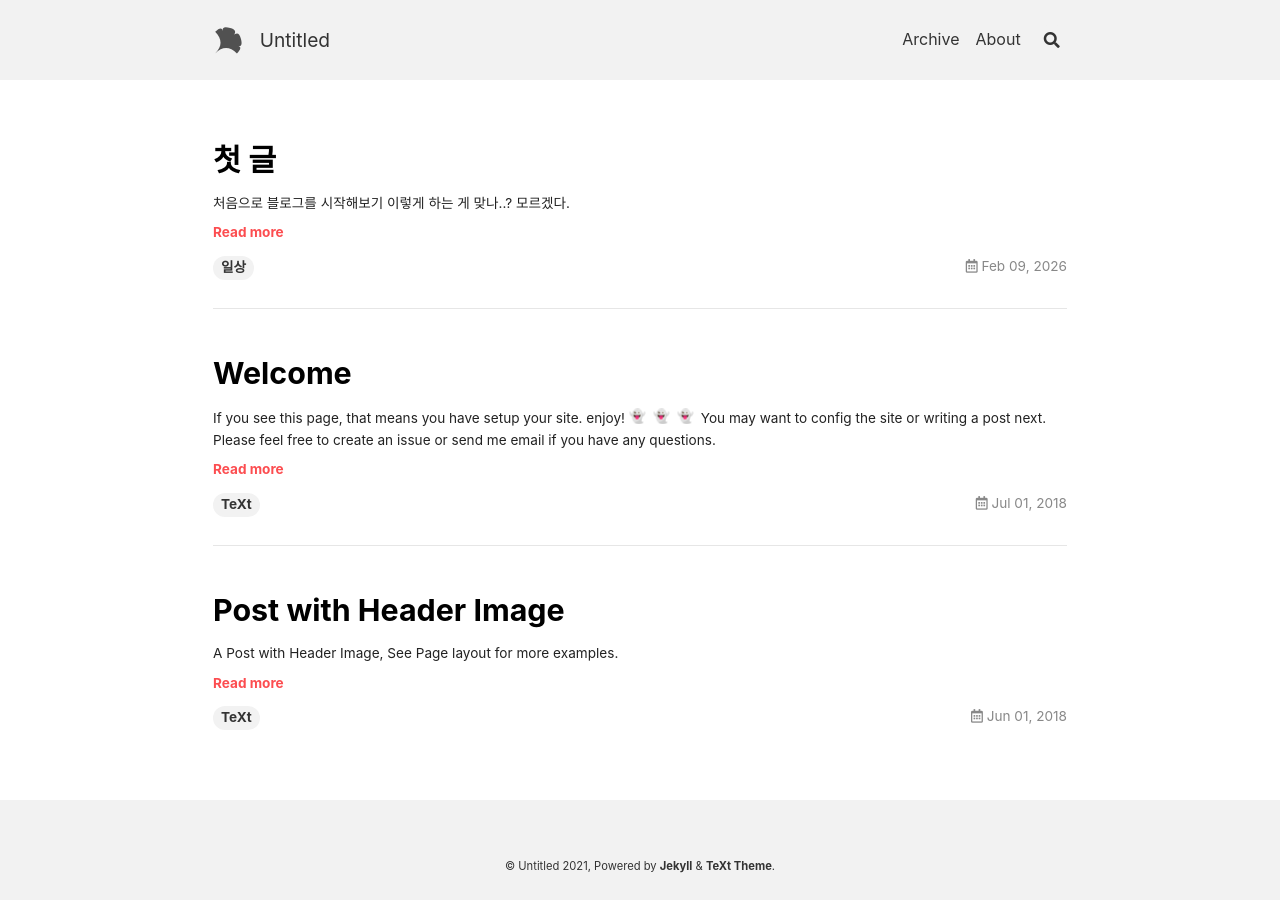
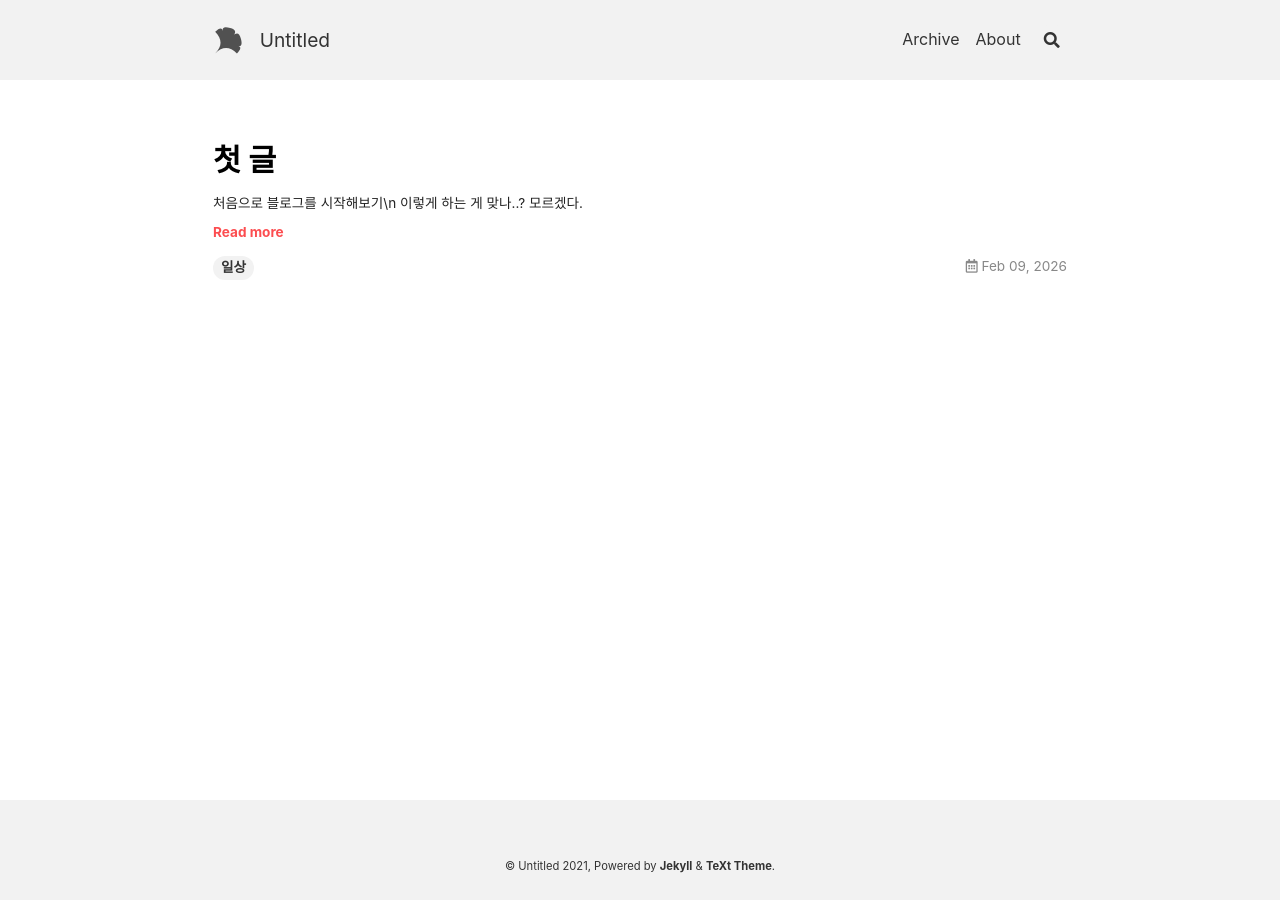
Before and after one commit to studixxne/studixxne.github.io, a Jekyll site: the page built from index.html, in a window 1280 px wide. Built offline with Jekyll 4.4.1, drawn with Linux system fonts in a browser that asks for light colours; nearby versions of some CDN libraries; emoji names are drawn with the system emoji font; the list of posts is cut into pages by our own code.

Commit message:
First Post

```diff
--- a/_posts/2018-06-01-header-image.md
+++ /dev/null
@@ -1,12 +0,0 @@
----
-title: Post with Header Image
-tags: TeXt
-article_header:
-  type: cover
-  image:
-    src: /screenshot.jpg
----
-
-A Post with Header Image, See [Page layout](https://kitian616.github.io/jekyll-TeXt-theme/samples.html#page-layout) for more examples.
-
-<!--more-->
--- a/_posts/2018-07-01-welcome.md
+++ /dev/null
@@ -1,16 +0,0 @@
----
-title: Welcome
-tags: TeXt
----
-
-If you see this page, that means you have setup your site. enjoy! :ghost: :ghost: :ghost:
-
-You may want to [config the site](https://kitian616.github.io/jekyll-TeXt-theme/docs/en/configuration) or [writing a post](https://kitian616.github.io/jekyll-TeXt-theme/docs/en/writing-posts) next. Please feel free to [create an issue](https://github.com/kitian616/jekyll-TeXt-theme/issues) or [send me email](mailto:kitian616@outlook.com) if you have any questions.
-
-<!--more-->
-
----
-
-If you like TeXt, don't forget to give me a star. :star2:
-
-[![Star This Project](https://img.shields.io/github/stars/kitian616/jekyll-TeXt-theme.svg?label=Stars&style=social)](https://github.com/kitian616/jekyll-TeXt-theme/)
```
Also changed, not shown: _posts/2026-02-09-beginning.md (+1 -1 lines).
